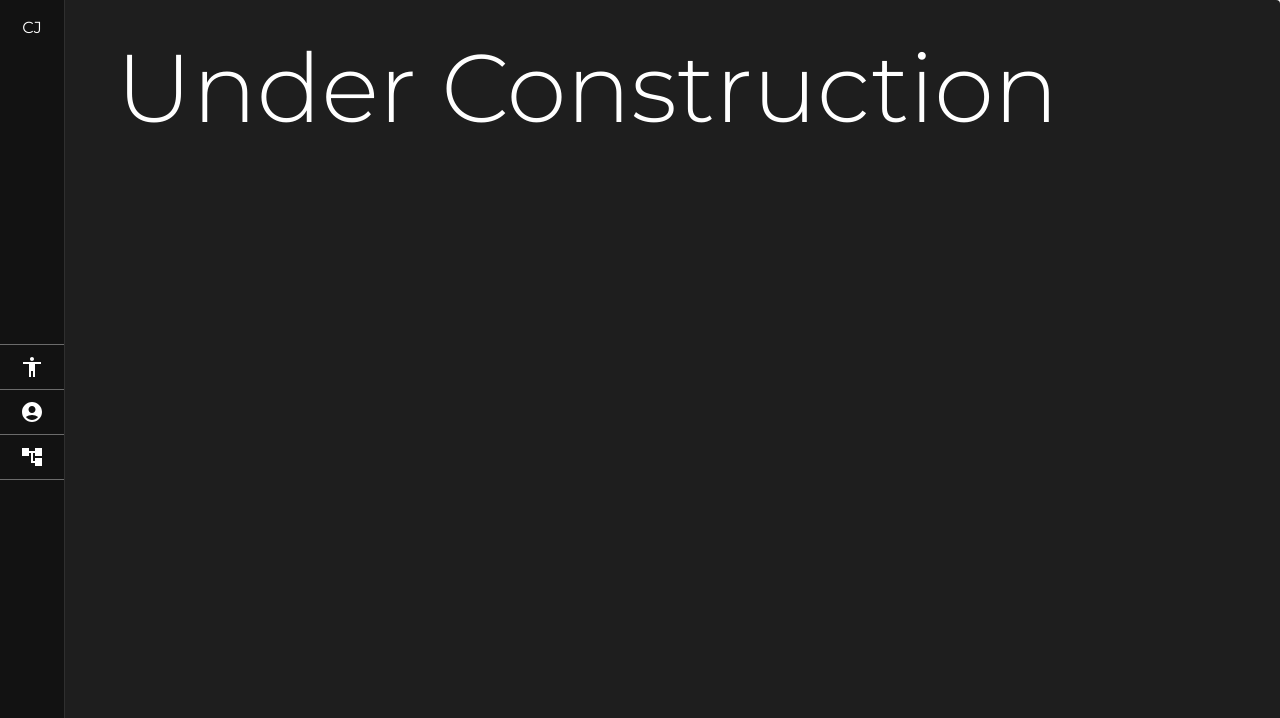
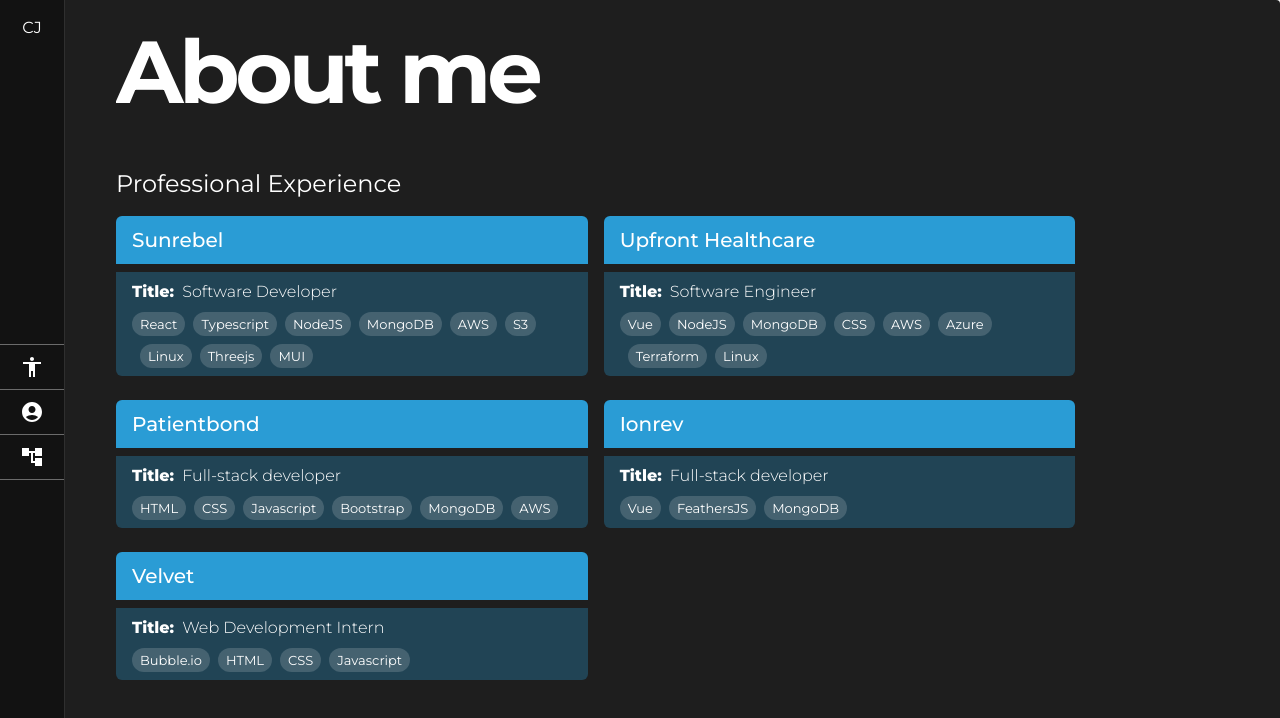
Before and after one commit to calebJustice7/react-portfolio, a React (Vite) app: page /#/about-me in a window 1280 px wide. Shown: the top 718 px of the page. Built offline with nearby package versions, Linux system fonts and the light colour scheme.

Commit message:
feat: about me page

```diff
--- a/src/App.tsx
+++ b/src/App.tsx
@@ -9,6 +9,7 @@
     mode: "dark",
     primary: {
       main: "rgba(42,156,213,1)",
+      light: "rgba(42,156,213,0.3)",
     },
   },
   typography: {
--- a/src/components/MyInfo/MyInfo.tsx
+++ b/src/components/MyInfo/MyInfo.tsx
@@ -35,7 +35,7 @@
             width: 400,
             height: 400,
             marginLeft: "auto",
-            mr: 10,
+            mr: 20,
             boxShadow: "8px 6px 13px 1px rgba(42,156,213,1)",
           }}
         />
--- a/src/pages/AboutMe/AboutMe.tsx
+++ b/src/pages/AboutMe/AboutMe.tsx
@@ -1,9 +1,128 @@
-import { Paper, Typography } from "@mui/material";
+import {
+  Box,
+  Chip,
+  Grid,
+  Paper,
+  Stack,
+  Typography,
+  useTheme,
+} from "@mui/material";
+import Trail from "../../components/Trail";
+
+const workExperience = [
+  {
+    jobName: "Sunrebel",
+    title: "Software Developer",
+    techUsed: [
+      "React",
+      "Typescript",
+      "NodeJS",
+      "MongoDB",
+      "AWS",
+      "S3",
+      "Linux",
+      "Threejs",
+      "MUI",
+    ],
+  },
+  {
+    jobName: "Upfront Healthcare",
+    title: "Software Engineer",
+    techUsed: [
+      "Vue",
+      "NodeJS",
+      "MongoDB",
+      "CSS",
+      "AWS",
+      "Azure",
+      "Terraform",
+      "Linux",
+    ],
+  },
+  {
+    jobName: "Patientbond",
+    title: "Full-stack developer",
+    techUsed: ["HTML", "CSS", "Javascript", "Bootstrap", "MongoDB", "AWS"],
+  },
+  {
+    jobName: "Ionrev",
+    title: "Full-stack developer",
+    techUsed: ["Vue", "FeathersJS", "MongoDB"],
+  },
+  {
+    jobName: "Velvet",
+    title: "Web Development Intern",
+    techUsed: ["Bubble.io", "HTML", "CSS", "Javascript"],
+  },
+];
 
 function AboutMe() {
+  const theme = useTheme();
+
   return (
     <Paper sx={{ width: "100%", pl: 12, pt: 4, pr: 4 }}>
-      <Typography variant="h1">Under Construction</Typography>
+      <Trail customClass="trailsText" delay={200} open={true}>
+        <span>About me</span>
+      </Trail>
+
+      <Trail customClass="" delay={300} open={true}>
+        <Typography variant="h5" sx={{ mt: 7, mb: 1 }}>
+          Professional Experience
+        </Typography>
+        <Grid container gap={2}>
+          {workExperience.map((job, index) => (
+            <Grid item xs={10} md={5} key={index}>
+              <Box
+                sx={{
+                  backgroundColor: theme.palette.primary.main,
+                  borderRadius: "6px",
+                  borderBottomRightRadius: 0,
+                  borderBottomLeftRadius: 0,
+                  p: 1,
+                  pl: 2,
+                  mt: 1,
+                }}
+              >
+                <Box>
+                  <Typography variant="h6">{job.jobName}</Typography>
+                </Box>
+              </Box>
+              <Box
+                sx={{
+                  mt: 1,
+                  backgroundColor: theme.palette.primary.light,
+                  borderRadius: "6px",
+                  p: 1,
+                  borderTopLeftRadius: 0,
+                  borderTopRightRadius: 0,
+                  pl: 2,
+                }}
+              >
+                <Stack direction="row" spacing={1}>
+                  <Typography sx={{ fontWeight: "800" }}>Title:</Typography>
+                  <Typography sx={{ fontWeight: "300" }}>
+                    {job.title}
+                  </Typography>
+                </Stack>
+                <Stack direction="row" spacing={1}>
+                  <Stack direction="row" spacing={1} flexWrap="wrap">
+                    {job.techUsed.map((tech, idx) => (
+                      <Box sx={{ mt: 1 }} key={String(index) + String(idx)}>
+                        <Chip
+                          sx={{ mt: 1 }}
+                          label={tech}
+                          color="default"
+                          size="small"
+                        />
+                      </Box>
+                    ))}
+                  </Stack>
+                </Stack>
+              </Box>
+            </Grid>
+          ))}
+        </Grid>
+      </Trail>
     </Paper>
   );
 }
--- a/src/pages/Home/Home.tsx
+++ b/src/pages/Home/Home.tsx
@@ -1,4 +1,10 @@
-import { Box, LinearProgress, Paper, useTheme } from "@mui/material";
+import {
+  Box,
+  LinearProgress,
+  Paper,
+  Typography,
+  useTheme,
+} from "@mui/material";
 import Trail from "../../components/Trail";
 import { useEffect, useState } from "react";
 import Divider from "../../components/Divider";
@@ -7,25 +13,25 @@
 import github from "../../assets/github.png";
 import linkedin from "../../assets/linkedin.png";
 
-// const skills = [
-//   "HTML",
-//   "CSS",
-//   "SCSS",
-//   "Javascript",
-//   "Typescript",
-//   "Java",
-//   "React",
-//   "Angular",
-//   "Vue",
-//   "Express",
-//   "MongoDB",
-//   "SQL",
-//   "Azure",
-//   "AWS",
-//   "Terraform",
-//   "Docker",
-//   "Linux",
-// ];
+const skills = [
+  "HTML",
+  "CSS",
+  "SCSS",
+  "Javascript",
+  "Typescript",
+  "Java",
+  "React",
+  "Angular",
+  "Vue",
+  "Express",
+  "MongoDB",
+  "SQL",
+  "Azure",
+  "AWS",
+  "Terraform",
+  "Docker",
+  "Linux",
+];
 
 function Home() {
   const [loading, setLoading] = useState(false);
@@ -59,6 +65,29 @@
               <span>Software Engineer</span>
             </Trail>
             <Divider color={theme.palette.primary.main} />
+            <Box sx={{ position: "absolute", bottom: "50px", width: "90%" }}>
+              <Typography sx={{ fontWeight: "600", mb: 1 }}>
+                {/* Main technologies used */}
+              </Typography>
+              <Divider color={theme.palette.primary.main} />
+              <Box
+                sx={{
+                  my: 1.5,
+                  display: "flex",
+                  justifyContent: "space-between",
+                  flexWrap: "wrap",
+                  width: "100%",
+                }}
+              >
+                {skills.map((skill, index) => (
+                  <span style={{ margin: "0 5px" }} key={index}>
+                    {skill}
+                  </span>
+                ))}
+              </Box>
+
+              {/* <Divider color={theme.palette.primary.main} /> */}
+            </Box>
           </Box>
           <Trail delay={1000} customClass="" open={true}>
             <MyInfo />
```
